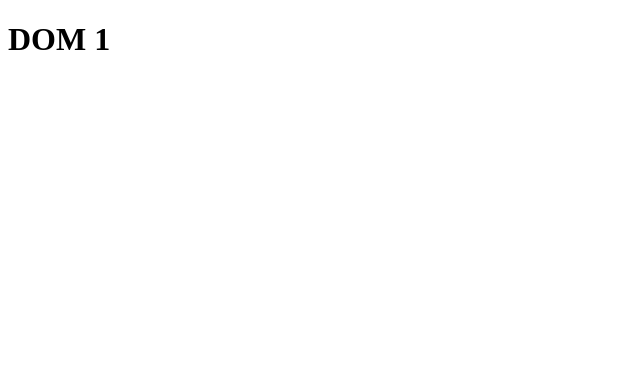
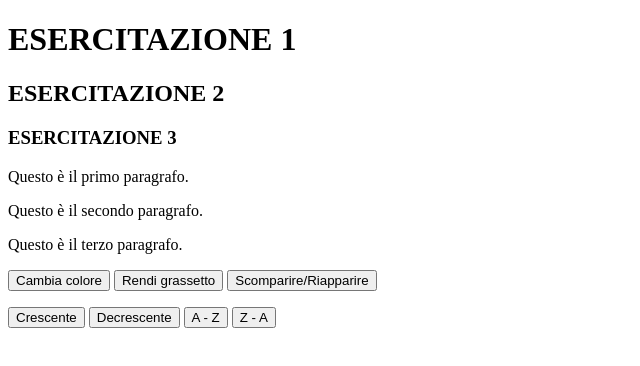
Before and after one commit to Leonota/Esercitazione_Dom1_Leonardo_Notaristefano, a plain HTML site: page index.html in a window 1280 px wide. Shown: the whole page, without its empty margins (0-640 px from the left). Drawn offline with Linux system fonts and the light colour scheme.

Commit message:
Esercitazione terminata

```diff
--- a/index.html
+++ b/index.html
@@ -7,7 +7,34 @@
     <link rel="stylesheet" href="style.css">
 </head>
 <body>
-    <h1>DOM 1</h1>
+    <h1 id="Title">ESERCITAZIONE 1</h1>
+
+    <h2 class="Subtitle">ESERCITAZIONE 2</h2>
+
+    <h3 class="Subtitle2">ESERCITAZIONE 3</h2>
+
+    <div class="DivEs4">
+
+        <p>Questo è il primo paragrafo.</p>
+        <p>Questo è il secondo paragrafo.</p>
+        <p>Questo è il terzo paragrafo.</p>
+
+        <button onclick="cambiareColore()">Cambia colore</button>
+        <button onclick="rendereGrassetto()">Rendi grassetto</button>
+        <button onclick="toggleParagrafi()">Scomparire/Riapparire</button>
+
+    </div>
+
+    <div class="DivEs5">
+
+        <ul id="contact-list"></ul>
+
+        <button id="btnCr">Crescente</button>
+        <button id="btnDec">Decrescente</button>
+        <button id="btnAZ">A - Z</button>
+        <button id="btnZA">Z - A</button>
+
+    </div>
 
     <script src="main.js"></script>
 </body>
```
Also changed, not shown: main.js (+186 -0 lines).
